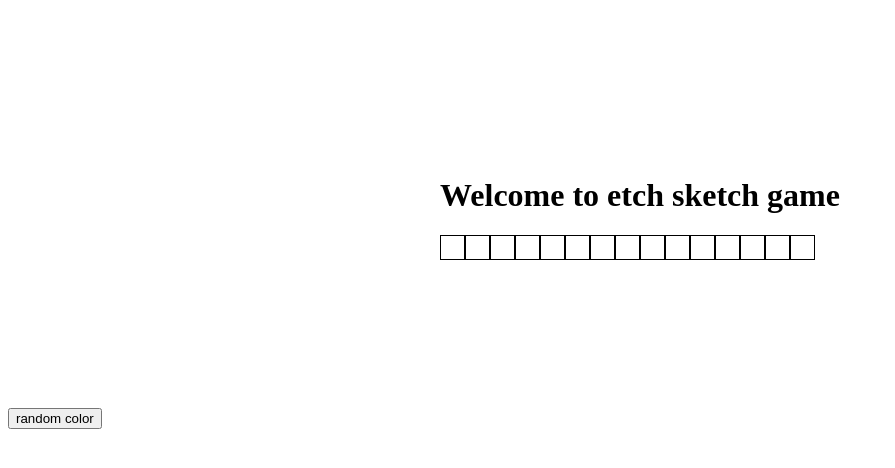
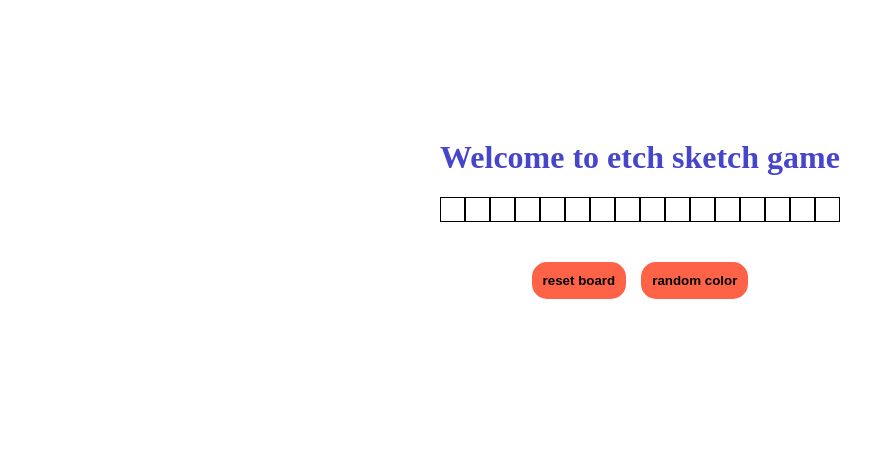
Before and after one commit to AlonRTPve/etch_a_sketch, a plain HTML site: page index.html in a window 1280 px wide. Both pictures are taken after a click on the button "random color". Shown: the whole page, without its empty margins (0-895 px from the left). Drawn offline with Linux system fonts and the light colour scheme.

Commit message:
stage 2 of the project // added a few functions such as wipe board

```diff
--- a/index.html
+++ b/index.html
@@ -10,11 +10,17 @@
     <div class="middle">
 
     <h1 id="title">Welcome to etch sketch game</h1>
-        <div class="container"></div>
+    <div class="container">
     </div>
-    <button class="button1">
-        random color
-    </button>
+          <div class="fix">
+          <button id="button1">
+               reset board
+             </button>
+             <button id="random_color">
+               random color
+          </button>
+         </div>
+    </div>
     <script src="script.js" ></script>
   </body>
 </html>
--- a/script.js
+++ b/script.js
@@ -1,8 +1,14 @@
+const color = document.getElementById('random_color');
+const cdiv = document.querySelector('.container');
+const btn_wipe_board = document.getElementById("button1");
+btn_wipe_board.addEventListener("click", wipe_board);
+color.addEventListener("click", Set_Random_Color);
+const something = document.getElementsByClassName("active");
 
-const cdiv = document.querySelector('.container');
 
-// Add 16 divs
-for (let i = 1; i < 16; i++) {
+
+
+for (let i = 0; i < 16; i++) {      //creates the board
   const div = document.createElement('div');
   div.setAttribute("id", "changeit")
   div.textContent = (" ")
@@ -12,8 +18,24 @@ for (let i = 1; i < 16; i++) {
 const div = document.querySelectorAll('#changeit');
 
 
-div.forEach(divon => {
+div.forEach(divon => {  //sets the background color of the grids/divs to red
     divon.addEventListener("mouseover", (event) => {
       divon.setAttribute("class", "active")
     })
   })
+
+
+function wipe_board(){          //functions that sets the background color of the divs to default(white)
+    div.forEach (divon => {
+        divon.setAttribute("class", "notactive")
+    })
+}
+
+arrayofcolors = ["red", "green", "blue", "yellow", "pink"];
+
+
+function Set_Random_Color(div) { //wipes the board and sets random color
+    wipe_board()
+    var random = arrayofcolors[Math.floor(Math.random()*arrayofcolors.length)]
+
+}
--- a/style.css
+++ b/style.css
@@ -30,3 +30,24 @@ html, body{
     height: 50%;
     flex-direction: column;
 }
+
+.fix{
+    display: flex;
+    gap: 15px;
+}
+
+button{
+    background-color: tomato;
+    padding: 11px;
+    margin-top: 40px;
+    border-radius: 15px;
+    border: none;
+    color:black;
+    font-weight: 900;
+}
+
+h1{
+    font-family: 'Times New Roman', serif;
+    color: rgb(71, 69, 202);
+    font-weight: 800;
+}
```
